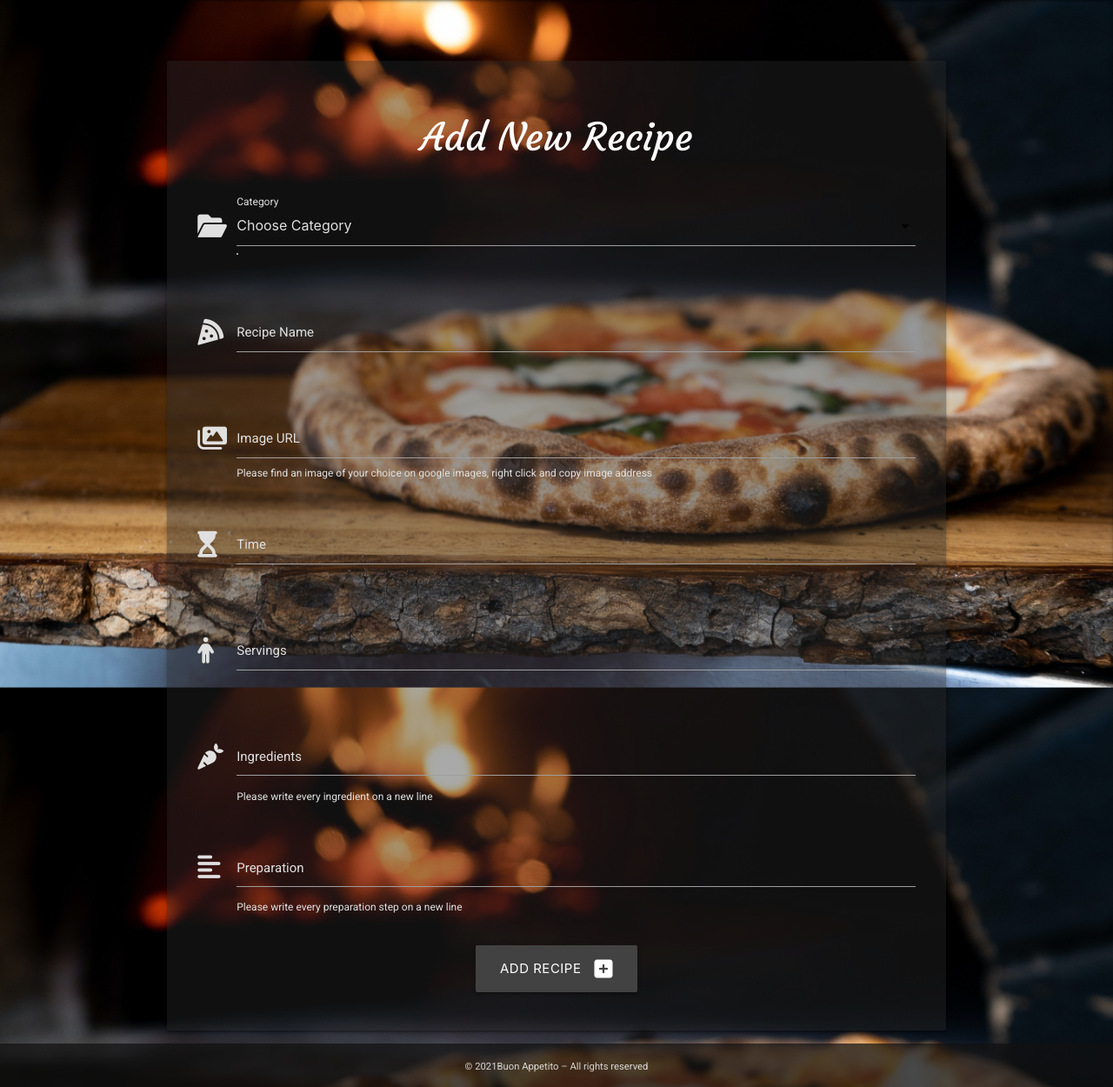
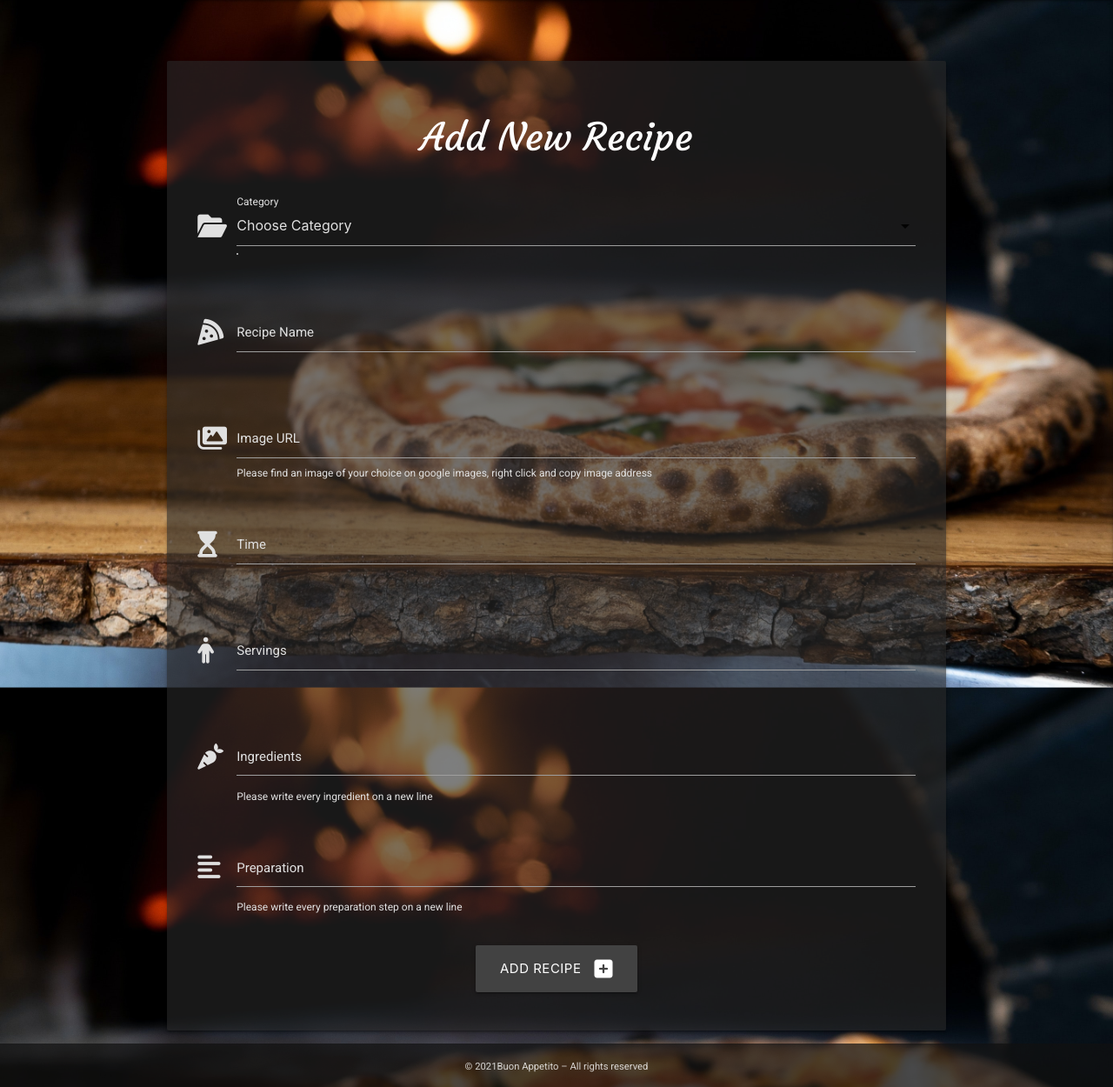
Before and after one commit to VictoriaShalabaeva/italian-cuisine-app, a Flask app: page /add_new_recipe in a window 1280 px wide. Shown: the part 64-1314 px from the top of the page at 87% size. Run offline with Flask 2, Linux system fonts and the light colour scheme; data that the repository does not hold is empty; some libraries are stand-ins or nearby versions.

Commit message:
Style form on  edit recipe page

```diff
--- a/static/css/style.css
+++ b/static/css/style.css
@@ -99,6 +99,10 @@ nav .brand-logo {
     margin-top: 70px;
 }
 
+.card-margin-bottom {
+    margin-bottom: 50px;
+}
+
 /* -----------------------------Login page */
 
 .login-card {
@@ -167,14 +171,23 @@ nav .brand-logo {
 textarea.materialize-textarea,
 .select-dropdown li.disabled,
 .select-dropdown li.disabled>span,
-.select-dropdown li.optgroup {
+.select-dropdown li.optgroup,
+input:not([type]),
+input[type=text]:not(.browser-default),
+input[type=password]:not(.browser-default),
+input[type=email]:not(.browser-default),
+input[type=url]:not(.browser-default),
+input[type=time]:not(.browser-default),
+input[type=date]:not(.browser-default),
+input[type=datetime]:not(.browser-default),
+input[type=datetime-local]:not(.browser-default),
+input[type=tel]:not(.browser-default),
+input[type=number]:not(.browser-default),
+input[type=search]:not(.browser-default),
+textarea.materialize-textarea {
     color: #e0e0e0;
 }
 
 .dropdown-content {
     background-color: rgba(40, 40, 40);
 }
-
-input#username.validate.valid {
-    background-color: rgba(40, 40, 40);
-}
--- a/templates/add_new_recipe.html
+++ b/templates/add_new_recipe.html
@@ -2,7 +2,7 @@
 {% block content %}
 
 
-    <div class="row card-panel jumbotron-card card-margin-top card-width">
+    <div class="row card-panel login-card card-margin-top card-width">
         <h3 class="white-text center-align title">Add New Recipe</h3>
         <form class="col s12" method="POST" action="{{ url_for('add_new_recipe') }}">
             <!-- category selection -->
--- a/templates/all_recipes.html
+++ b/templates/all_recipes.html
@@ -1,7 +1,7 @@
 {% extends "base.html" %}
 {% block content %}
 
-    <div class="row card-panel jumbotron-card card-margin-top">
+    <div class="row card-panel jumbotron-card card-margin-top card-margin-bottom">
         <h3 class="white-text center-align title">All Recipes</h3>
         <form action="{{ url_for('search') }}" method="post" class="col s12">
             <div class="row valign-wrapper center-align">
--- a/templates/login.html
+++ b/templates/login.html
@@ -3,7 +3,7 @@
 
     <div class="container">
         <form class="col s12 m8 offset-m2" method="POST" action="{{ url_for('login') }}">
-            <div class="card-panel login-card card-margin-top">
+            <div class="card-panel login-card">
                 <h3 class="white-text center-align title">Log in</h3>
                 <!-- username -->
                 <div class="row">
--- a/templates/register.html
+++ b/templates/register.html
@@ -3,7 +3,7 @@
 
     <div class="container">
         <form class="col s12 m8 offset-m2" method="POST" action="{{ url_for('register') }}">
-            <div class="card-panel login-card card-margin-top">
+            <div class="card-panel login-card">
                 <h3 class="white-text center-align title">Register</h3>
                 <!-- username -->
                 <div class="row">
```
Also changed, not shown: templates/edit_recipe.html (+11 -12 lines).
